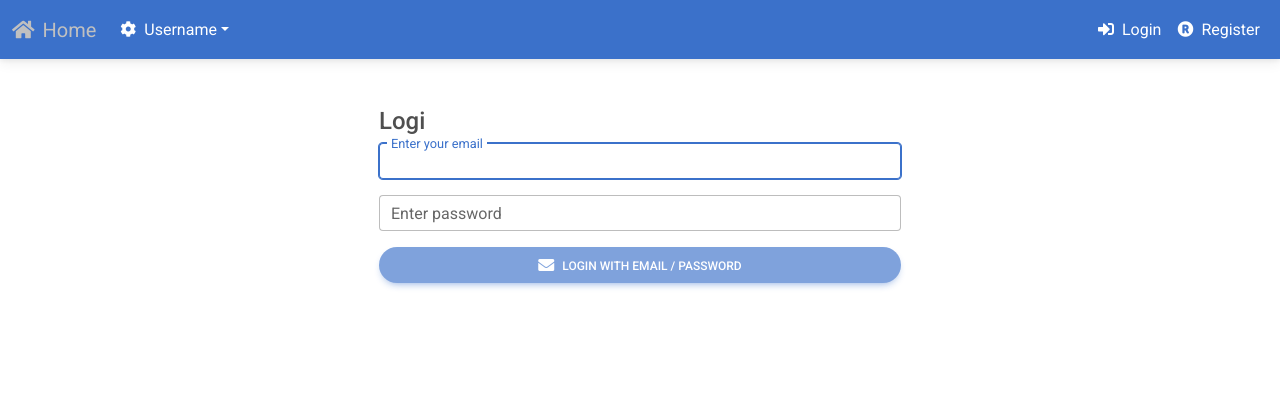
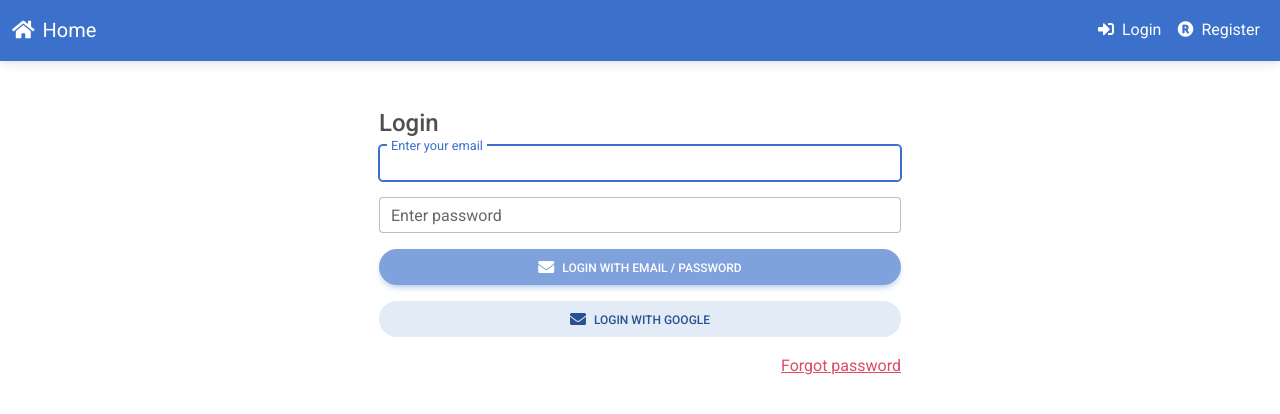
Before and after one commit to PawelKonczalski/ecomapp, a React (Create React App) app in the folder client/: page /login in a window 1280 px wide. Shown: the top 414 px of the page. Built offline with nearby package versions, Linux system fonts and the light colour scheme; no server answers.

Commit message:
added login system, login with google, reset password. Block login and register user if already sign in.

```diff
--- a/client/src/App.js
+++ b/client/src/App.js
@@ -7,6 +7,7 @@ import Login from "./pages/auth/Login";
 import Register from "./pages/auth/Register";
 import Header from "./components/nav/Header";
 import RegisterComplete from "./pages/auth/RegisterComplete";
+import ForgotPassword from "./pages/auth/ForgotPassword";
 import {auth} from "./firebase";
 import {useDispatch} from "react-redux";
 import '../src/style/App.scss'
@@ -39,6 +40,7 @@ function App() {
                 <Route path="/login" exact component={Login}/>
                 <Route path="/register" exact component={Register}/>
                 <Route path="/register/complete" exact component={RegisterComplete}/>
+                <Route path="/forgot/password" exact component={ForgotPassword}/>
             </Switch>
         </>
     );
--- a/client/src/components/nav/Header.js
+++ b/client/src/components/nav/Header.js
@@ -1,6 +1,6 @@
 import React, {useState} from "react";
 import firebase from "firebase";
-import {useDispatch} from "react-redux";
+import {useDispatch, useSelector} from "react-redux";
 import {Link, useHistory} from "react-router-dom";
 import {
     MDBContainer,
@@ -20,17 +20,8 @@ import {
 function Header() {
     const [showMenu, setShowMenu] = useState(false);
     let dispatch = useDispatch();
+    let {user} = useSelector((state) => ({...state}));
     let history = useHistory();
-
-    const handleActive = (ele) => {
-        if ((ele.target.classList[0] === 'navbar-brand' || ele.target.classList[0] === 'nav-link') && ele.target.classList[ele.target.classList.length - 1] !== 'active') {
-            document.querySelector('.active').classList.remove('active')
-            ele.target.classList.add('active')
-        } else if (ele.target.classList[0] === 'fa' && ele.target.parentElement.classList[ele.target.classList.length - 1] !== 'active') {
-            document.querySelector('.active').classList.remove('active')
-            ele.target.parentElement.classList.add('active')
-        }
-    }
 
     const logout = () => {
         firebase.auth().signOut()
@@ -45,7 +36,7 @@ function Header() {
         <>
             <MDBNavbar expand='lg' dark bgColor='primary'>
                 <MDBContainer fluid>
-                    <Link to="/" className="navbar-brand active" onClick={handleActive}>
+                    <Link to="/" className="navbar-brand active">
                         <MDBIcon icon='fas fa-home pe-2'/>
                         Home
                     </Link>
@@ -59,11 +50,12 @@ function Header() {
                     </MDBNavbarToggler>
                     <MDBCollapse navbar show={showMenu}>
                         <MDBNavbarNav className='mr-auto mb-2 mb-lg-0'>
-                            <MDBNavbarItem>
+                            {user && (
+                            <MDBNavbarItem className={showMenu ? '' : 'ms-auto'}>
                                 <MDBDropdown>
                                     <MDBDropdownToggle tag='a' className='nav-link'>
                                         <MDBIcon icon='cog pe-2'/>
-                                        Username
+                                        {user.email && user.email.split('@')[0]}
                                     </MDBDropdownToggle>
                                     <MDBDropdownMenu>
                                         <MDBDropdownItem>
@@ -78,18 +70,23 @@ function Header() {
                                     </MDBDropdownMenu>
                                 </MDBDropdown>
                             </MDBNavbarItem>
+                            )}
+                            {!user && (
                                 <MDBNavbarItem className={showMenu ? '' : 'ms-auto'}>
-                                <Link to='login' className='nav-link' onClick={handleActive}>
+                                    <Link to='login' className='nav-link'>
                                         <MDBIcon icon='fas fa-sign-in-alt pe-2'/>
                                         Login
                                     </Link>
                                 </MDBNavbarItem>
+                            )}
+                            {!user && (
                                 <MDBNavbarItem>
-                                <Link to='register' className='nav-link' onClick={handleActive}>
+                                    <Link to='register' className='nav-link'>
                                         <MDBIcon icon='far fa-registered pe-2'/>
                                         Register
                                     </Link>
                                 </MDBNavbarItem>
+                            )}
                         </MDBNavbarNav>
                     </MDBCollapse>
                 </MDBContainer>
--- /dev/null
+++ b/client/src/pages/auth/ForgotPassword.js
@@ -0,0 +1,47 @@
+import React, {useState, useEffect} from "react";
+import {auth} from "../../firebase";
+import {toast} from "react-toastify";
+import {useSelector} from "react-redux";
+import {MDBBtn, MDBContainer, MDBInput} from "mdb-react-ui-kit";
+
+function ForgotPassword({history}) {
+    const [email, setEmail] = useState('')
+    const [loading, setLoading] = useState(false)
+    const {user} = useSelector((state) => ({...state}));
+
+    useEffect(() => {
+        if (user && user.token) {
+            history.push('/')
+        }
+    }, [user])
+
+    const handleSubmit = async (e) => {
+        e.preventDefault()
+        setLoading(true);
+        const config = {
+            url: process.env.REACT_APP_FORGOTPASSWORD_REDIRECT,
+            handleCodeInApp: true
+        }
+
+        await auth.sendPasswordResetEmail(email, config).then(() => {
+            setEmail('');
+            setLoading(false);
+            toast.success('Check your e-amil for password reset link')
+        }).catch((error) => {
+            setLoading(false);
+            toast.error(error.message);
+        })
+    }
+
+    return (
+        <MDBContainer className='p-5 w-50'>
+            {loading ? <h4 className='text-danger'>Loading</h4> : <h4>Forgot Password</h4>}
+            <form onSubmit={handleSubmit}>
+                <MDBInput type='email' value={email} onChange={e => setEmail(e.target.value)} label='Type your email'
+                          className='mt-3' autoFocus/>
+                <MDBBtn type='submit' rounded className='mt-3 w-25' disabled={!email}>Submit</MDBBtn>
+            </form>
+        </MDBContainer>);
+}
+
+export default ForgotPassword
--- a/client/src/pages/auth/Login.js
+++ b/client/src/pages/auth/Login.js
@@ -1,16 +1,57 @@
-import React, {useState} from "react";
-import {MDBBtn, MDBContainer, MDBIcon, MDBInput} from "mdb-react-ui-kit";
-import {auth} from "../../firebase";
+import React, {useEffect, useState} from "react";
+import {MDBBtn, MDBContainer, MDBIcon, MDBInput, MDBSpinner} from "mdb-react-ui-kit";
+import {auth, googleAuthProvider} from "../../firebase";
 import {toast} from "react-toastify";
+import {useDispatch, useSelector} from "react-redux";
+import {Link} from "react-router-dom";
 
-function Login() {
+function Login({history}) {
     const [email, setEmail] = useState('');
     const [password, setPassword] = useState('');
+    const [loading, setLoading] = useState(false);
+    const {user} = useSelector((state) => ({...state}));
+    let dispatch = useDispatch();
+
+    useEffect(() => {
+        if (user && user.token) {
+            history.push('/')
+        }
+    }, [user])
 
     const handleSubmit = async (e) => {
         e.preventDefault();
-        console.log(email, password)
+        setLoading(true);
+        try {
+            const result = await auth.signInWithEmailAndPassword(email, password);
+            const {user} = result
+            const idTokenResult = await user.getIdTokenResult()
+            dispatch({
+                type: 'LOGGED_IN_USER',
+                payload: {
+                    email: user.email,
+                    token: idTokenResult.token
+                }
+            })
+        } catch (error) {
+            toast.error(error.message);
+            setLoading(false);
+        }
+        history.push('/')
+    }
 
+    const handleGoogleLogin = async () => {
+        auth.signInWithPopup(googleAuthProvider).then(async (result) => {
+            const {user} = result;
+            const idTokenResult = await user.getIdTokenResult()
+            dispatch({
+                type: 'LOGGED_IN_USER',
+                payload: {
+                    email: user.email,
+                    token: idTokenResult.token
+                }
+            })
+            history.push('/')
+        }).catch((err) => toast.error(err.message));
     }
 
     const loginForm = () => (
@@ -31,8 +72,14 @@ function Login() {
         <MDBContainer className='p-5'>
             <div className='d-flex flex-row justify-content-center'>
                 <div className='w-50'>
-                    <h4>Logi</h4>
+                    {loading ? (<h4 className='text-danger'>Login... <MDBSpinner grow role='status'/></h4>) : (<h4>Login</h4>)}
                     {loginForm()}
+                    <MDBBtn type='button' rounded className='mt-3 w-100' onClick={handleGoogleLogin}
+                             color='secondary'>
+                        <MDBIcon className='me-2' icon='envelope' size='lg'/>
+                        Login with Google
+                    </MDBBtn>
+                    <Link to='forgot/password' className='d-flex justify-content-end mt-3 text-danger text-decoration-underline'>Forgot password</Link>
                 </div>
             </div>
         </MDBContainer>
--- a/client/src/pages/auth/Register.js
+++ b/client/src/pages/auth/Register.js
@@ -1,10 +1,18 @@
-import React, {useState} from "react";
+import React, {useState, useEffect} from "react";
 import {MDBBtn, MDBContainer, MDBInput} from "mdb-react-ui-kit";
 import {auth} from "../../firebase";
 import {toast} from "react-toastify";
+import {useSelector} from "react-redux";
 
-function Register() {
+function Register({history}) {
     const [email, setEmail] = useState('');
+    const {user} = useSelector((state) => ({...state}));
+
+    useEffect(() => {
+        if (user && user.token) {
+            history.push('/')
+        }
+    }, [user])
 
     const handleSubmit = async (e) => {
         e.preventDefault();
--- a/client/src/style/App.css
+++ b/client/src/style/App.css
@@ -3,13 +3,10 @@ body {
 
 .container-fluid .navbar-brand,
 .container-fluid .nav-link {
-  transition: .4s; }
+  border-bottom: transparent solid 2px; }
   .container-fluid .navbar-brand:hover,
   .container-fluid .nav-link:hover {
-    color: silver; }
-  .container-fluid .navbar-brand.active,
-  .container-fluid .nav-link.active {
-    color: silver; }
+    border-bottom: white solid 2px; }
 .container-fluid .navbar-toggler {
   color: white;
   transition: .4s; }
@@ -17,10 +14,9 @@ body {
     color: silver; }
 .container-fluid .navbar-collapse .navbar-nav .nav-item .nav-link {
   transition: .4s;
-  color: white; }
+  color: white;
+  border-bottom: transparent solid 2px; }
   .container-fluid .navbar-collapse .navbar-nav .nav-item .nav-link:hover {
-    color: silver; }
-  .container-fluid .navbar-collapse .navbar-nav .nav-item .nav-link.active {
-    color: silver; }
+    border-bottom: white solid 2px; }
 
 /*# sourceMappingURL=App.css.map */
--- a/client/src/style/_navigation.scss
+++ b/client/src/style/_navigation.scss
@@ -1,32 +1,32 @@
-.container-fluid{
+.container-fluid {
   .navbar-brand,
   .nav-link {
+    border-bottom: transparent solid 2px;
+
+    &:hover {
+      border-bottom: white solid 2px;
+    }
+  }
+
+  .navbar-toggler {
+    color: white;
     transition: .4s;
+
     &:hover {
       color: silver;
     }
-    &.active {
-      color: silver;
-    }
   }
-  .navbar-toggler{
-    color: white;
-    transition: .4s;
-    &:hover{
-      color: silver;
-    }
-  }
+
   .navbar-collapse {
-    .navbar-nav{
+    .navbar-nav {
       .nav-item {
-        .nav-link{
+        .nav-link {
           transition: .4s;
           color: white;
+          border-bottom: transparent solid 2px;
+
           &:hover {
-            color: silver;
-          }
-          &.active {
-            color: silver;
+            border-bottom: white solid 2px;
           }
         }
       }
```
Also changed, not shown: 2 other files (tests, documents, lock files or other folders). Lines whose indentation alone changed are shown as unchanged.
